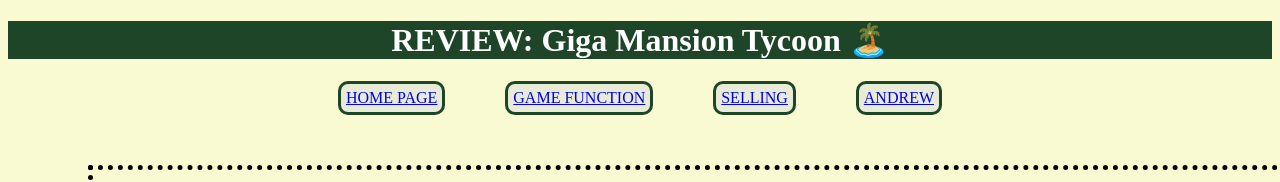
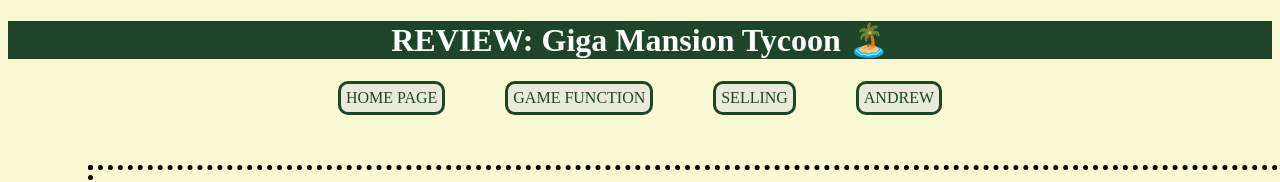
Before and after one commit to Algo-AndrewPhan/NVH_WDY2.10_SUN_OFF, a plain HTML site: page pagegf_index.html in a window 1280 px wide. Shown: the top 182 px of the page. Drawn offline with Linux system fonts and the light colour scheme.

Commit message:
Update gamefunction_style.css

```diff
--- a/gamefunction_style.css
+++ b/gamefunction_style.css
@@ -26,6 +26,8 @@ a {
     border-radius: 10px;
     padding: 5px 5px 5px 5px;
     background-color: #E8ECD7;
+    text-decoration: none;
+    color: #1F4529;
 }
 
 .InfoImage, .InfoVideo {
```
